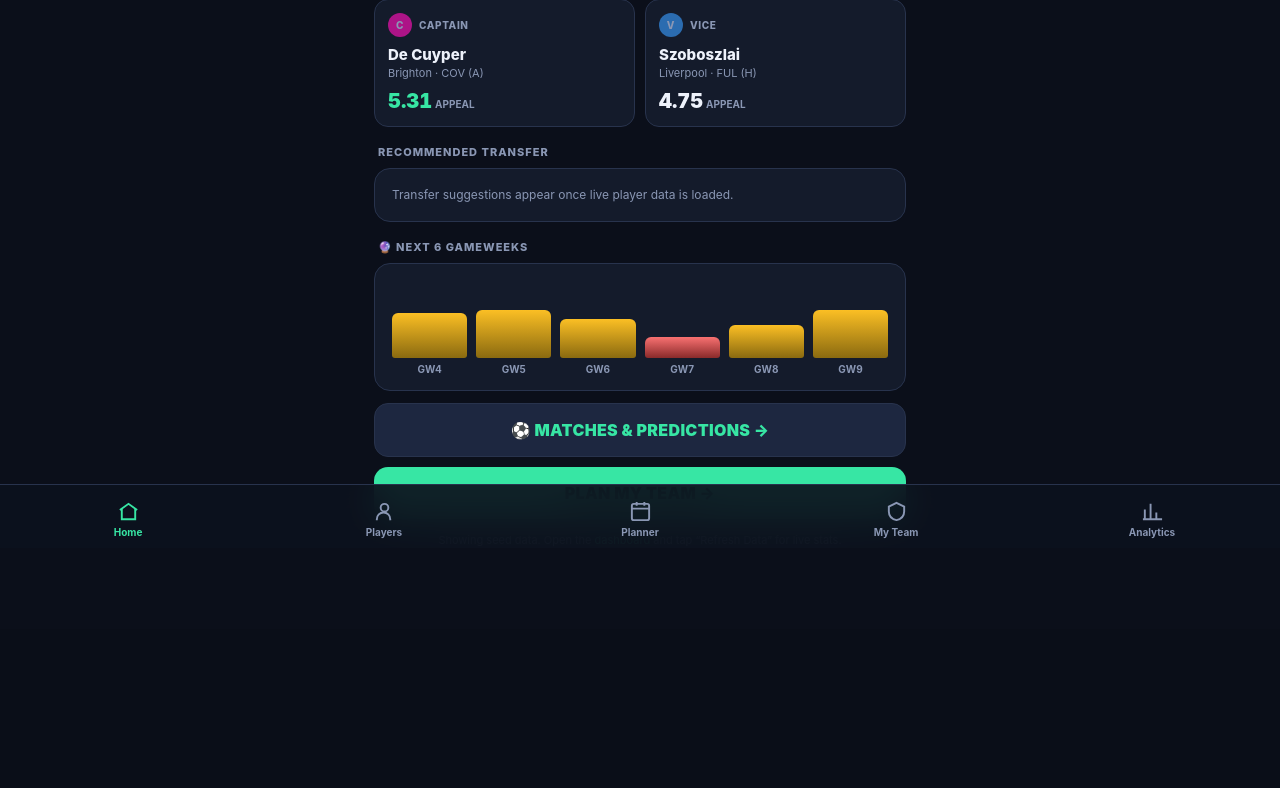
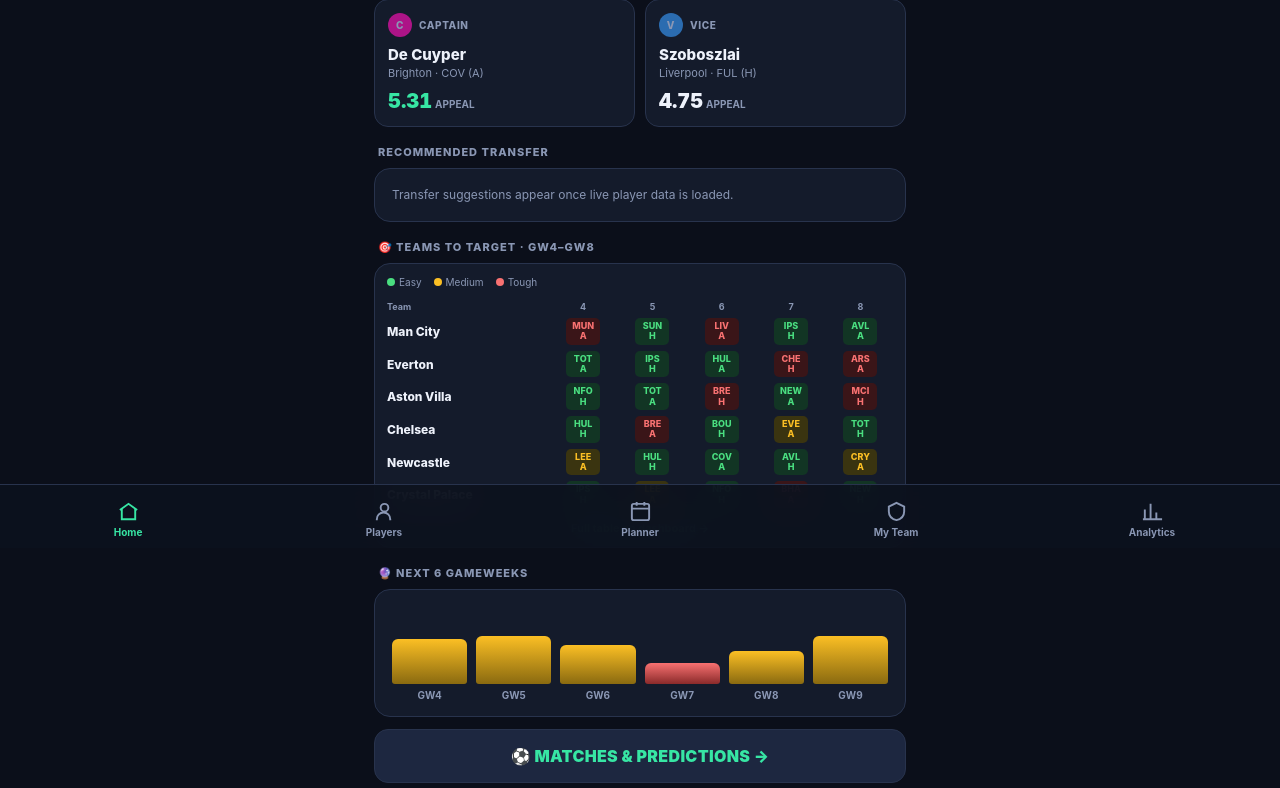
Before and after one commit to Cianobrien11/fpl-dashboard, a Flask app: page /app in a window 1280 px wide. Shown: the part 252-1040 px from the top of the page. Before the commit the page ends 791 px from the top, so only its background shows below. Run offline with Flask 3, Linux system fonts and the light colour scheme; data comes from the database, SQL or seed files in the repository; data that the repository does not hold is empty; some libraries are stand-ins or nearby versions.

Commit message:
Add Teams to Target fixture-difficulty ticker to Home + fix signup/login 500 (autocommit schema migrations)

```diff
--- a/mobile.py
+++ b/mobile.py
@@ -135,6 +135,8 @@ def home_payload(snap: dict, players: list[dict] | None = None) -> dict:
         "opportunities": [],   # best xPts players NOT already in the squad
         "transfer_gain": None, # +xPts the recommended transfer adds (if known)
         "outlook": [],
+        "fixture_targets": [], # teams with the best upcoming fixture run
+        "fixture_gws": [],     # the GW labels for the ticker columns
     }
 
     squad_names = {m.get("name", "").lower() for m in squad}
@@ -226,6 +228,24 @@ def home_payload(snap: dict, players: list[dict] | None = None) -> dict:
                 out["transfer_gain"] = rec["gain"]
         except Exception:
             pass
+
+    # --- Fixture Difficulty: teams with the best clean-sheet fixture run over
+    # the next 5 GWs (mobile version of the desktop "Teams to Target"). ---
+    try:
+        gw_to = min(gw + 4, 38)
+        tables = analytics.build_target_tables(rankings, fixtures, gw, gw_to)
+        cs_rows = tables.get("cs", [])[:6]
+        gws_lbl = [f"GW{g}" for g in range(gw, gw_to + 1)]
+        targets = []
+        for r in cs_rows:
+            chips = [{"code": fxc["code"], "venue": fxc["venue"], "d": fxc["d"]}
+                     for fxc in r.get("fixtures", [])]
+            targets.append({"team": r["team"], "easy_n": r.get("easy_n", 0),
+                            "avg_fdr": r.get("avg_fdr", 0), "chips": chips})
+        out["fixture_targets"] = targets
+        out["fixture_gws"] = gws_lbl
+    except Exception:
+        pass
 
     # --- Gameweek outlook: next 6 GWs average fixture ease for the squad ---
     try:
--- a/templates/m_home.html
+++ b/templates/m_home.html
@@ -50,6 +50,21 @@
   .cta{display:block;width:100%;text-align:center;background:var(--accent);color:#06130d;font-weight:900;font-size:16px;padding:16px;border-radius:14px;border:none;margin:4px 0 2px;letter-spacing:.02em}
   .empty{font-size:12px;color:var(--muted);line-height:1.5;padding:2px 2px}
   .refresh-note{font-size:11px;color:var(--muted);text-align:center;margin:14px 0 2px}
+
+  .ft-legend{display:flex;gap:12px;font-size:10px;color:var(--muted);margin:0 2px 10px}
+  .ft-legend span{display:inline-flex;align-items:center;gap:4px}
+  .ft-legend .dot{width:8px;height:8px;border-radius:50%;display:inline-block}
+  .ft-legend .dot.e{background:var(--easy)}.ft-legend .dot.m{background:var(--mid)}.ft-legend .dot.h{background:var(--hard)}
+  table.fttab{border-collapse:collapse;font-size:10px;width:100%}
+  table.fttab th{color:var(--muted);font-size:9px;font-weight:700;padding:3px 2px;text-align:center}
+  table.fttab th.tcol{text-align:left;min-width:66px}
+  table.fttab td{padding:3px 2px;text-align:center}
+  table.fttab td.tcol{text-align:left;font-size:12px;font-weight:800;white-space:nowrap}
+  .ftchip{display:inline-block;font-size:9px;font-weight:800;line-height:1.15;padding:3px 4px;border-radius:5px;min-width:34px}
+  .ftchip.e{background:var(--easy-bg);color:var(--easy)}
+  .ftchip.m{background:var(--mid-bg);color:var(--mid)}
+  .ftchip.h{background:var(--hard-bg);color:var(--hard)}
+  .ft-more{display:block;text-align:center;font-size:11px;color:var(--accent);font-weight:700;margin-top:10px;text-decoration:none}
 </style>
 
 <div class="qline">What should I do this gameweek?</div>
@@ -129,6 +144,26 @@
 </div>
 {% endif %}
 
+<!-- Fixture Difficulty: teams to target -->
+{% if fixture_targets %}
+<div class="sec-label">🎯 Teams to Target · {{ fixture_gws[0] }}–{{ fixture_gws[-1] }}</div>
+<div class="card" style="padding:12px 10px;overflow-x:auto">
+  <div class="ft-legend"><span><i class="dot e"></i>Easy</span><span><i class="dot m"></i>Medium</span><span><i class="dot h"></i>Tough</span></div>
+  <table class="fttab">
+    <tr><th class="tcol">Team</th>{% for g in fixture_gws %}<th>{{ g.replace('GW','') }}</th>{% endfor %}</tr>
+    {% for t in fixture_targets %}
+    <tr>
+      <td class="tcol">{{ t.team }}</td>
+      {% for c in t.chips %}
+      <td><span class="ftchip {{ ['e','m','h'][c.d] }}">{{ c.code }}<br>{{ c.venue }}</span></td>
+      {% endfor %}
+    </tr>
+    {% endfor %}
+  </table>
+  <a class="ft-more" href="/">Full table on dashboard →</a>
+</div>
+{% endif %}
+
 <!-- Next 6 GWs -->
 {% if outlook %}
 <div class="sec-label">🔮 Next {{ outlook|length }} Gameweeks</div>
```
